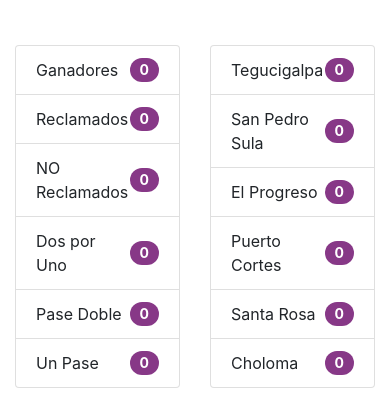
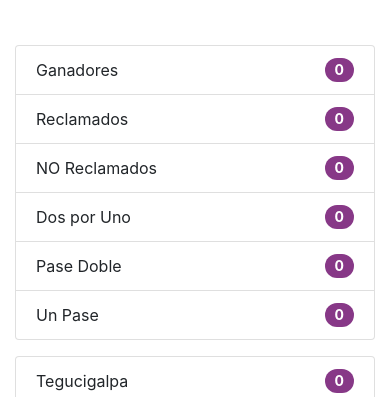
Before and after one commit to alejandrolomac/MorebiGames, a website: page public/metrocinema/ganadores.html in a window 390 px wide. Shown: the part 69-466 px from the top of the page. Drawn offline with nearby package versions, Linux system fonts and the light colour scheme; no server answers.

Commit message:
fix - version responsive

```diff
--- a/public/metrocinema/ganadores.html
+++ b/public/metrocinema/ganadores.html
@@ -47,7 +47,7 @@
         <div class="container">
 
             <div class="row pb-3">
-                <div class="col-6">
+                <div class="col-12 col-sm-6 mb-3">
                     <ul class="list-group">
                         <li class="list-group-item d-flex justify-content-between align-items-center">
                             Ganadores
@@ -78,7 +78,7 @@
 
 
 
-                <div class="col-6">
+                <div class="col-12 col-sm-6 mb-3">
                     <ul class="list-group">
                         <li class="list-group-item d-flex justify-content-between align-items-center">
                             Tegucigalpa
```
